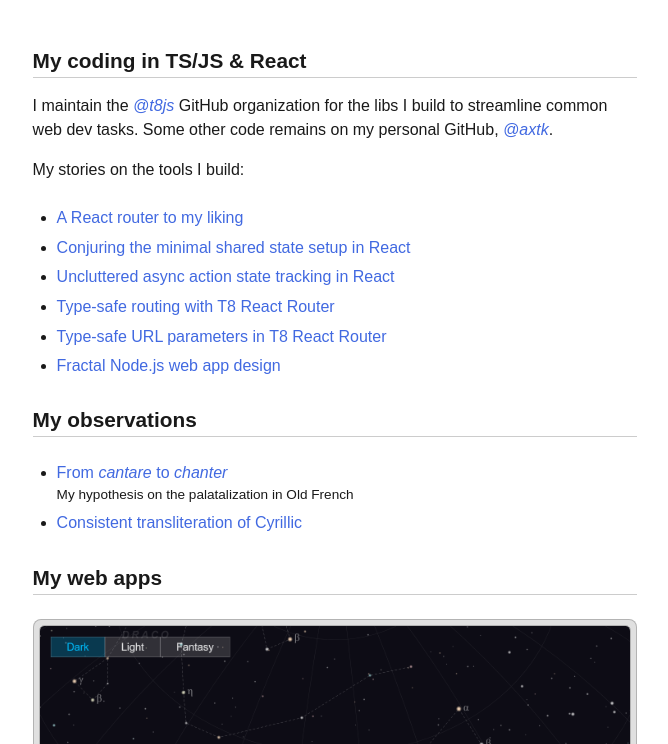
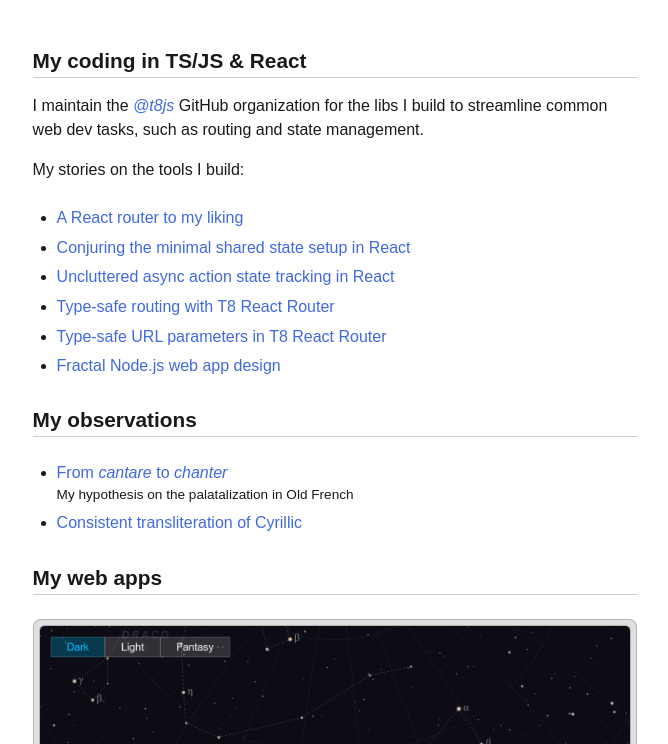
Before and after one commit to axtk/axtk.github.io, a Jekyll site: the page index.html, which Jekyll copies as it is, in a window 1280 px wide and 900 px high, cut to the strip 156-900 px from the top of the window. Shown: the whole strip, without its empty margins (305-973 px from the left). Built offline with Jekyll 4.4.1, drawn with Linux system fonts in a browser that asks for light colours.

Commit message:
update index

```diff
--- a/index.html
+++ b/index.html
@@ -33,7 +33,7 @@
 <section>
     <a name="code"></a>
     <h2>My coding in TS/JS &amp; React</h2>
-    <p>I maintain the <a href="https://github.com/t8js"><i>@t8js</i></a> GitHub organization for the libs I build to streamline common web dev tasks. Some other code remains on my personal GitHub, <a href="https://github.com/axtk"><i>@axtk</i></a>.</p>
+    <p>I maintain the <a href="https://github.com/t8js"><i>@t8js</i></a> GitHub organization for the libs I build to streamline common web dev tasks, such as routing and state management.</p>
     <p>My stories on the tools I build:</p>
     <ul>
         <li><a href="x/t8_react_router">A React router to my liking</a></li>
```
